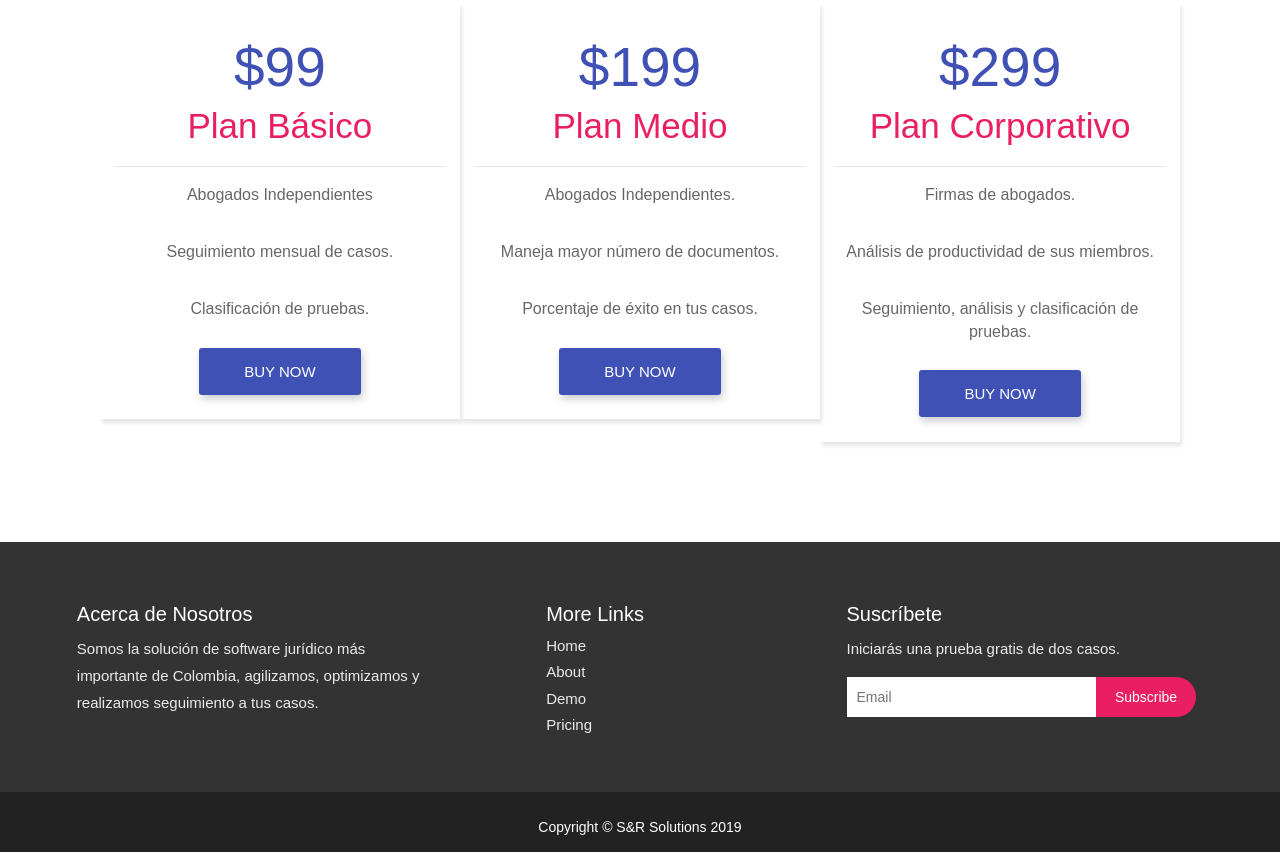
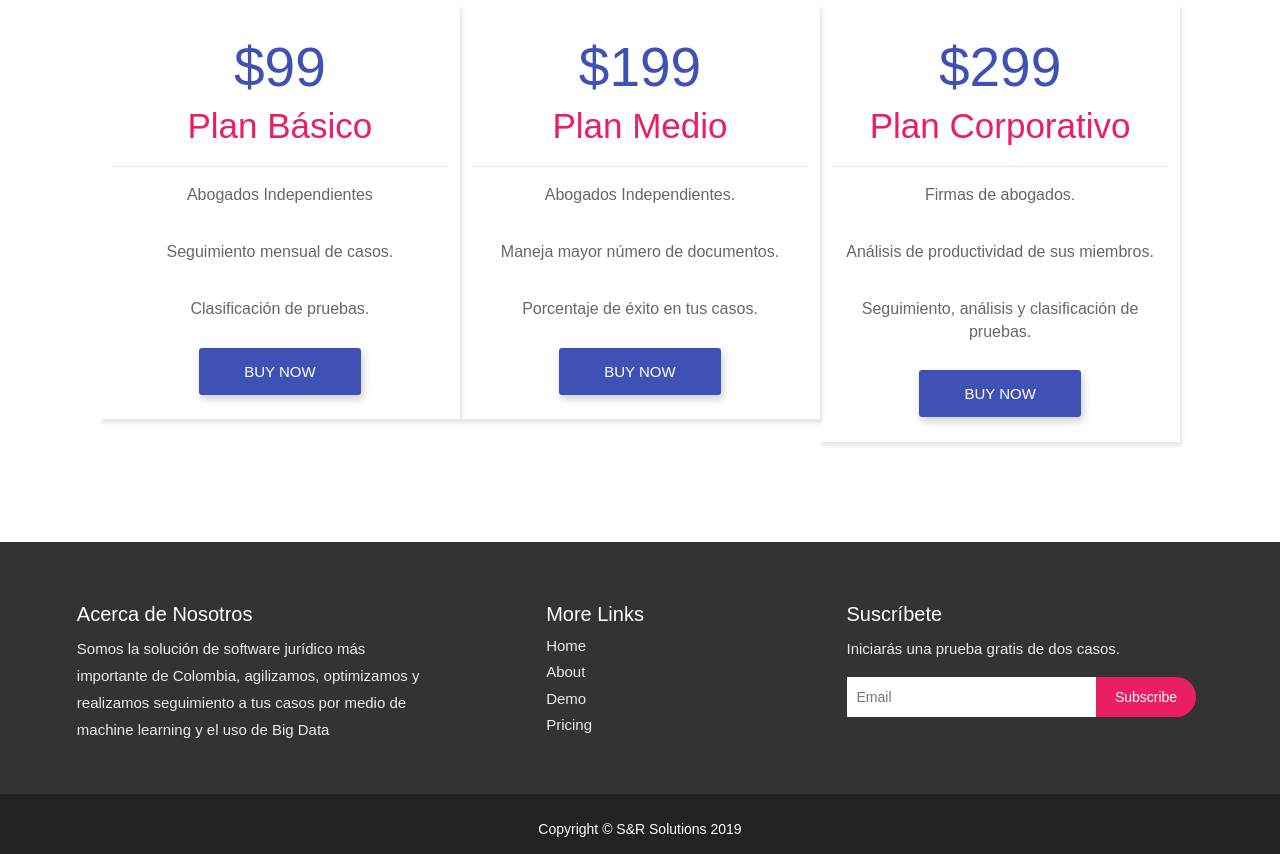
Before and after one commit to N-Sotelo98/N-Sotelo98.github.io, a website: page index.html in a window 1280 px wide. Shown: the part 2021-2875 px from the top of the page. Drawn offline with nearby package versions, Linux system fonts and the light colour scheme.

Commit message:
Update index.html

```diff
--- a/index.html
+++ b/index.html
@@ -189,7 +189,7 @@
                <div class="col-md-4 nopadding">
                   <div class="foot-column about">
                      <h4>Acerca de Nosotros</h4>
-                     <p>Somos la solución de software jurídico más importante de Colombia, agilizamos, optimizamos y realizamos seguimiento a tus casos.</p>
+                     <p>Somos la solución de software jurídico más importante de Colombia, agilizamos, optimizamos y realizamos seguimiento a tus casos por medio de machine learning y el uso de Big Data</p>
                   </div>
                   <!--end of footer-->
                </div>
```
